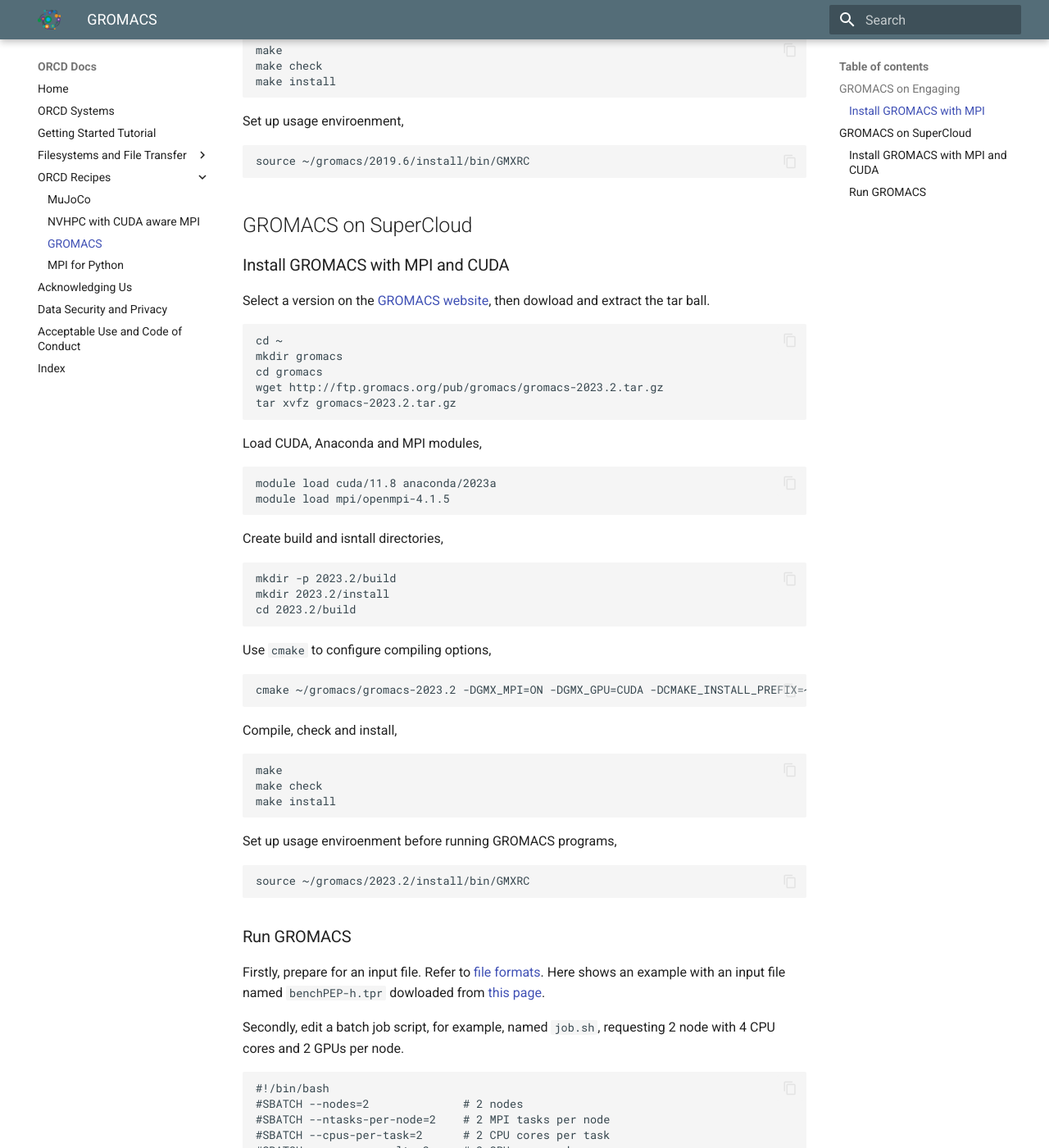
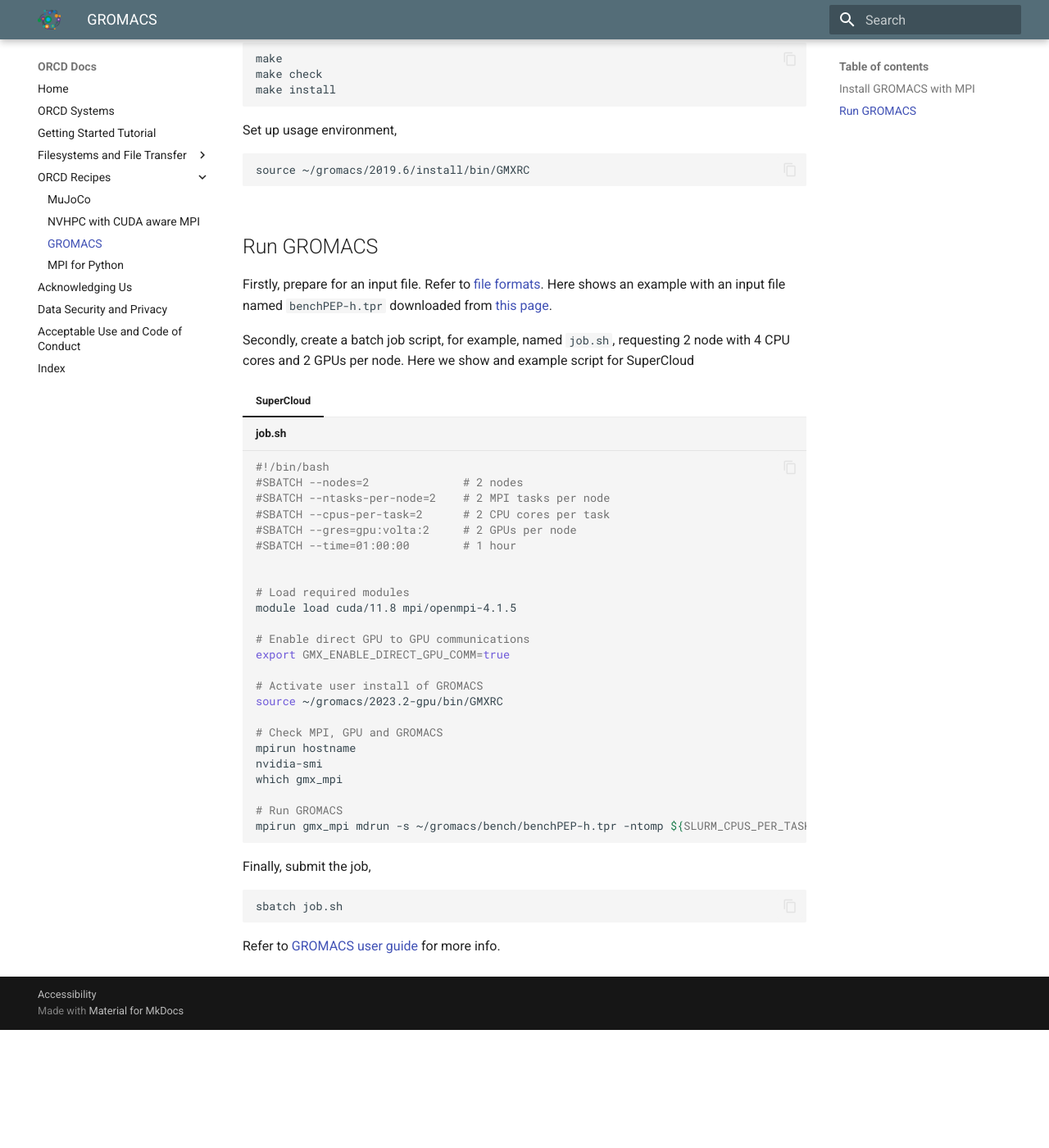
Before and after one commit to mit-orcd/orcd-docs-edit, an MkDocs documentation site: the page built from docs/recipes/gromacs.md, in a window 1280 px wide and 1400 px high, scrolled down 955 px. Shown: the whole window at 82% size. Built offline with MkDocs 1.6.1 and Material for MkDocs 9.7.7, drawn with Linux system fonts in a browser that asks for light colours; after the commit the page ends 2211 px from its top, so only the background shows below that; some of the changed text lies outside the part shown.

Commit message:
gromacs recipe reformatting

````diff
--- a/docs/recipes/gromacs.md
+++ b/docs/recipes/gromacs.md
@@ -14,127 +14,142 @@
 
 You can learn about GROMACS here: [https://www.gromacs.org/](https://www.gromacs.org/).
 
-## GROMACS on Engaging
+## Install GROMACS with MPI
 
-### Install GROMACS with MPI
+=== "Engaging"
+    Select a version on the [GROMACS website](https://ftp.gromacs.org/pub/gromacs/), then download and extract the tar ball.
+    ```
+    cd ~
+    mkdir gromacs
+    cd gromacs
+    wget --no-check-certificate http://ftp.gromacs.org/pub/gromacs/gromacs-2019.6.tar.gz
+    tar xvfz gromacs-2019.6.tar.gz
+    ```
 
-Select a version on the [GROMACS website](https://ftp.gromacs.org/pub/gromacs/), then dowload and extract the tar ball.
-```
-cd ~
-mkdir gromacs
-cd gromacs
-wget --no-check-certificate http://ftp.gromacs.org/pub/gromacs/gromacs-2019.6.tar.gz
-tar xvfz gromacs-2019.6.tar.gz
-```
+    Load MPI and Cmake modules,
+    ```
+    module load engaging/openmpi/2.0.3 cmake/3.17.3
+    ```
 
-Load MPI and Cmake modules,
-```
-module load engaging/openmpi/2.0.3 cmake/3.17.3
-```
+    Create build and install directories,
+    ```
+    mkdir -p 2019.6/build
+    mkdir 2019.6/install
+    cd 2019.6/build
+    ```
 
-Create build and isntall directories,
-```
-mkdir -p 2019.6/build
-mkdir 2019.6/install
-cd 2019.6/build
-```
+    Use `cmake` to configure compiling options,
+    ```
+    cmake ~/gromacs/gromacs-2019.6 -DGMX_MPI=ON -DCMAKE_INSTALL_PREFIX=~/gromacs/2019.6/install
+    ```
 
-Use `cmake` to configure compiling options,
-```
-cmake ~/gromacs/gromacs-2019.6 -DGMX_MPI=ON -DCMAKE_INSTALL_PREFIX=~/gromacs/2019.6/install
-```
+    Compile, check and install,
+    ```
+    make
+    make check
+    make install
+    ```
 
-Compile, check and install,
-```
-make
-make check
-make install
-```
+    Set up usage environment,
+    ```
+    source ~/gromacs/2019.6/install/bin/GMXRC
+    ```
+=== "SuperCloud"
+    Select a version on the [GROMACS website](https://ftp.gromacs.org/pub/gromacs/), then download and extract the tar ball.
+    ```
+    cd ~
+    mkdir gromacs
+    cd gromacs
+    wget http://ftp.gromacs.org/pub/gromacs/gromacs-2023.2.tar.gz
+    tar xvfz gromacs-2023.2.tar.gz
+    ```
 
-Set up usage enviroenment,
-```
-source ~/gromacs/2019.6/install/bin/GMXRC
-```
+    Load CUDA, Anaconda and MPI modules,
+    ```
+    module load cuda/11.8 anaconda/2023a
+    module load mpi/openmpi-4.1.5
+    ```
+
+    Create build and install directories,
+    ```
+    mkdir -p 2023.2/build
+    mkdir 2023.2/install
+    cd 2023.2/build
+    ```
+
+    Use `cmake` to configure compiling options,
+    ```
+    cmake ~/gromacs/gromacs-2023.2 -DGMX_MPI=ON -DGMX_GPU=CUDA -DCMAKE_INSTALL_PREFIX=~/gromacs/2023.2-gpu
+    ```
+
+    Compile, check and install,
+    ```
+    make
+    make check
+    make install
+    ```
+
+    Set up usage environment before running GROMACS programs,
+    ```
+    source ~/gromacs/2023.2/install/bin/GMXRC
+    ```
 
 
-## GROMACS on SuperCloud
+## Run GROMACS
 
-### Install GROMACS with MPI and CUDA
+Firstly, prepare for an input file. Refer to [file formats](https://manual.gromacs.org/documentation/5.1/user-guide/file-formats.html). Here shows an example with an input file named `benchPEP-h.tpr` downloaded from [this page](https://www.mpinat.mpg.de/grubmueller/bench).
 
-Select a version on the [GROMACS website](https://ftp.gromacs.org/pub/gromacs/), then dowload and extract the tar ball.
-```
-cd ~
-mkdir gromacs
-cd gromacs
-wget http://ftp.gromacs.org/pub/gromacs/gromacs-2023.2.tar.gz
-tar xvfz gromacs-2023.2.tar.gz
-```
+Secondly, create a batch job script, for example, named `job.sh`, requesting 2 node with 4 CPU cores and 2 GPUs per node. Here we show and example script for SuperCloud
 
-Load CUDA, Anaconda and MPI modules,
-```
-module load cuda/11.8 anaconda/2023a
-module load mpi/openmpi-4.1.5
-```
-
-Create build and isntall directories,
-```
-mkdir -p 2023.2/build
-mkdir 2023.2/install
-cd 2023.2/build
-```
-
-Use `cmake` to configure compiling options,
-```
-cmake ~/gromacs/gromacs-2023.2 -DGMX_MPI=ON -DGMX_GPU=CUDA -DCMAKE_INSTALL_PREFIX=~/gromacs/2023.2-gpu
-```
-
-Compile, check and install,
-```
-make
-make check
-make install
-```
-
-Set up usage enviroenment before running GROMACS programs,
-```
-source ~/gromacs/2023.2/install/bin/GMXRC
-```
-
-### Run GROMACS
+<!-- === "Engaging"
+    ```bash title="job.sh"
+    #!/bin/bash
+    #SBATCH --nodes=2              # 2 nodes
+    #SBATCH --ntasks-per-node=2    # 2 MPI tasks per node
+    #SBATCH --cpus-per-task=2      # 2 CPU cores per task
+    #SBATCH --time=01:00:00        # 1 hour
 
 
-Firstly, prepare for an input file. Refer to [file formats](https://manual.gromacs.org/documentation/5.1/user-guide/file-formats.html). Here shows an example with an input file named `benchPEP-h.tpr` dowloaded from [this page](https://www.mpinat.mpg.de/grubmueller/bench).
+    # Load required modules
+    module load engaging/openmpi/2.0.3
 
-Secondly, edit a batch job script, for example, named `job.sh`, requesting 2 node with 4 CPU cores and 2 GPUs per node.
-```
-#!/bin/bash
-#SBATCH --nodes=2              # 2 nodes
-#SBATCH --ntasks-per-node=2    # 2 MPI tasks per node
-#SBATCH --cpus-per-task=2      # 2 CPU cores per task
-#SBATCH --gres=gpu:volta:2     # 2 GPUs per node
-#SBATCH --time=01:00:00        # 1 hour
+    # Activate user install of GROMACS
+    source ~/gromacs/2019.6/install/bin/GMXRC
+
+    # Check MPI, GPU and GROMACS
+    mpirun hostname
+    which gmx_mpi
+
+    # Run GROMACS
+    mpirun gmx_mpi mdrun -s ~/gromacs/bench/benchPEP-h.tpr -ntomp ${SLURM_CPUS_PER_TASK} -npme 1
+    ``` -->
+=== "SuperCloud"
+    ```bash title="job.sh"
+    #!/bin/bash
+    #SBATCH --nodes=2              # 2 nodes
+    #SBATCH --ntasks-per-node=2    # 2 MPI tasks per node
+    #SBATCH --cpus-per-task=2      # 2 CPU cores per task
+    #SBATCH --gres=gpu:volta:2     # 2 GPUs per node
+    #SBATCH --time=01:00:00        # 1 hour
 
 
-# Load required modules
-module load cuda/11.8 mpi/openmpi-4.1.5
+    # Load required modules
+    module load cuda/11.8 mpi/openmpi-4.1.5
 
-# Allow GROMACS to see GPUs
-export CUDA_VISIBLE_DEVICES=0,1
+    # Enable direct GPU to GPU communications
+    export GMX_ENABLE_DIRECT_GPU_COMM=true
 
-# Enable direct GPU to GPU communications
-export GMX_ENABLE_DIRECT_GPU_COMM=true
+    # Activate user install of GROMACS
+    source ~/gromacs/2023.2-gpu/bin/GMXRC
 
-# Activate user install of GROMACS
-source ~/gromacs/2023.2-gpu/bin/GMXRC
+    # Check MPI, GPU and GROMACS
+    mpirun hostname
+    nvidia-smi
+    which gmx_mpi
 
-# Check MPI, GPU and GROMACS
-mpirun hostname
-nvidia-smi
-which gmx_mpi
-
-# Run GROMACS
-mpirun gmx_mpi mdrun -s ~/gromacs/bench/benchPEP-h.tpr -ntomp ${SLURM_CPUS_PER_TASK} -pme gpu -update gpu -bonded gpu -npme 1
-```
+    # Run GROMACS
+    mpirun gmx_mpi mdrun -s ~/gromacs/bench/benchPEP-h.tpr -ntomp ${SLURM_CPUS_PER_TASK} -pme gpu -update gpu -bonded gpu -npme 1
+    ```
 
 Finally, submit the job,
 ```
````
